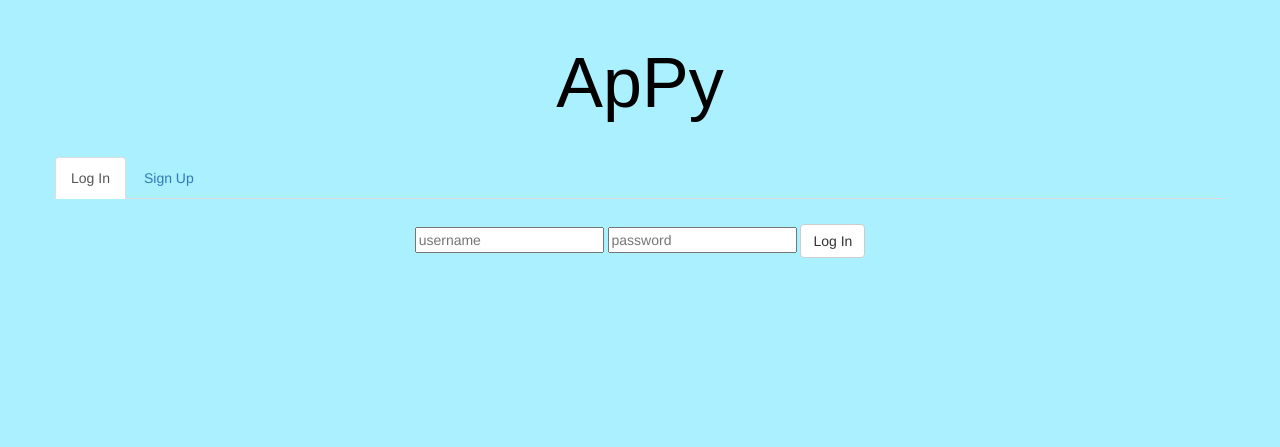
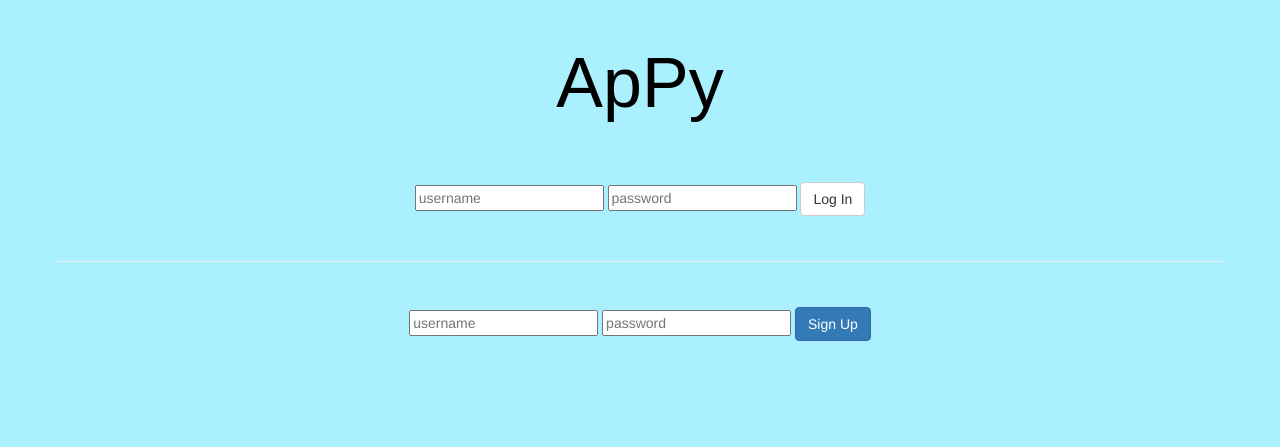
Before and after one commit to merdey/ApPy, a Django app: page / in a window 1280 px wide. Shown: the top 447 px of the page. Run offline with Django 3.2, Linux system fonts and the light colour scheme; some libraries are stand-ins or nearby versions.

Commit message:
Error handling for signup/login

```diff
--- a/appy/views.py
+++ b/appy/views.py
@@ -29,12 +29,16 @@ def signup(request):
     password = request.POST.get('password')
 
     if username and password:
-        User.objects.create_user(username=username, password=password)
-        user = authenticate(username=username, password=password)
-        login(request, user)
-        return redirect('positions')
+        try:
+            User.objects.get(username=username)
+            return render(request, 'home.html', {'signup_error': 'That username is already taken'})
+        except:
+            User.objects.create_user(username=username, password=password)
+            user = authenticate(username=username, password=password)
+            login(request, user)
+            return redirect('positions')
     else:
-        return render(request, 'home.html', {'errors': 'Unable to create user'})
+        return render(request, 'home.html', {'signup_error': 'Username and password are required'})
 
 
 @require_POST
@@ -42,13 +46,12 @@ def login_view(request):
     username = request.POST.get('username')
     password = request.POST.get('password')
 
-    if username and password:
-        user = authenticate(username=username, password=password)
-        if user is not None:
-            login(request, user)
-            return redirect('positions')
+    user = authenticate(username=username, password=password)
+    if user is not None:
+        login(request, user)
+        return redirect('positions')
 
-    return render(request, 'home.html', {'errors': 'Unable to log in'})
+    return render(request, 'home.html', {'login_error': 'Incorrect username or password'})
 
 
 def logout_view(request):
--- a/templates/home.html
+++ b/templates/home.html
@@ -20,27 +20,28 @@
         </div>
 
         <div class="row">
-            <ul class="nav nav-tabs">
-                <li class="active"><a href="#login" data-toggle="tab">Log In</a></li>
-                <li><a href="#signup" data-toggle="tab">Sign Up</a></li>
-            </ul>
-        </div>
-
-        <div class="row">
             <div class="tab-content">
                 <div class="tab-pane active" id="login">
                     <form class="login-form" method="post" action="/login">{% csrf_token %}
                         <input type="text" name="username" placeholder="username">
                         <input type="password" name="password" placeholder="password">
                         <button type="submit" id="login-btn" class="btn btn-default">Log In</button>
+
+                        {% if login_error %}
+                        <div>{{ login_error }}</div>
+                        {% endif %}
                     </form>
-                </div>
 
-                <div class="tab-pane" id="signup">
+                    <hr>
+
                     <form class="login-form" method="post" action="/signup">{% csrf_token %}
                         <input type="text" name="username" placeholder="username">
                         <input type="password" name="password" placeholder="password">
                         <button type="submit" id="signup-btn" class="btn btn-primary">Sign Up</button>
+
+                        {% if signup_error %}
+                        <div>{{ signup_error }}</div>
+                        {% endif %}
                     </form>
                 </div>
             </div>
```
